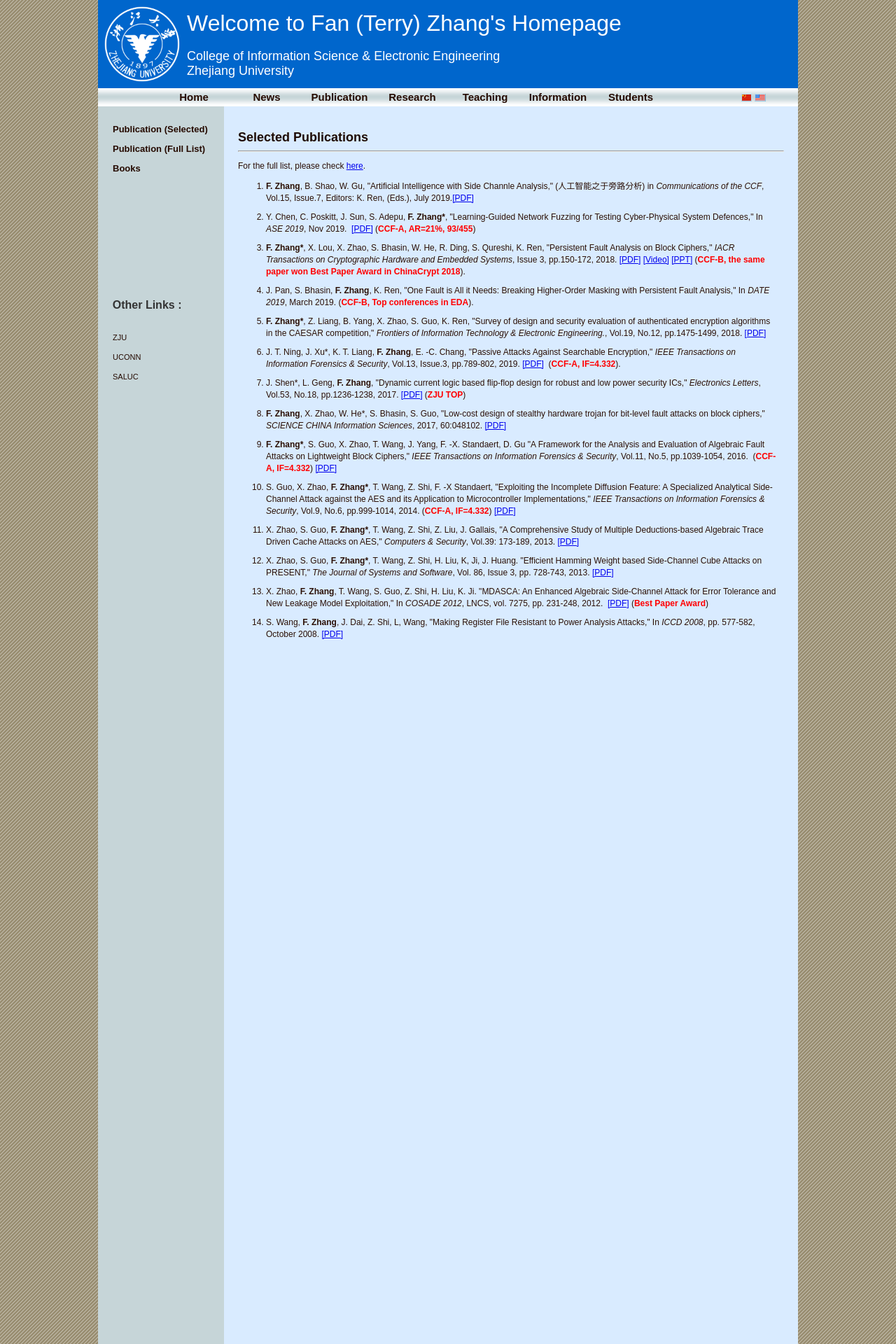
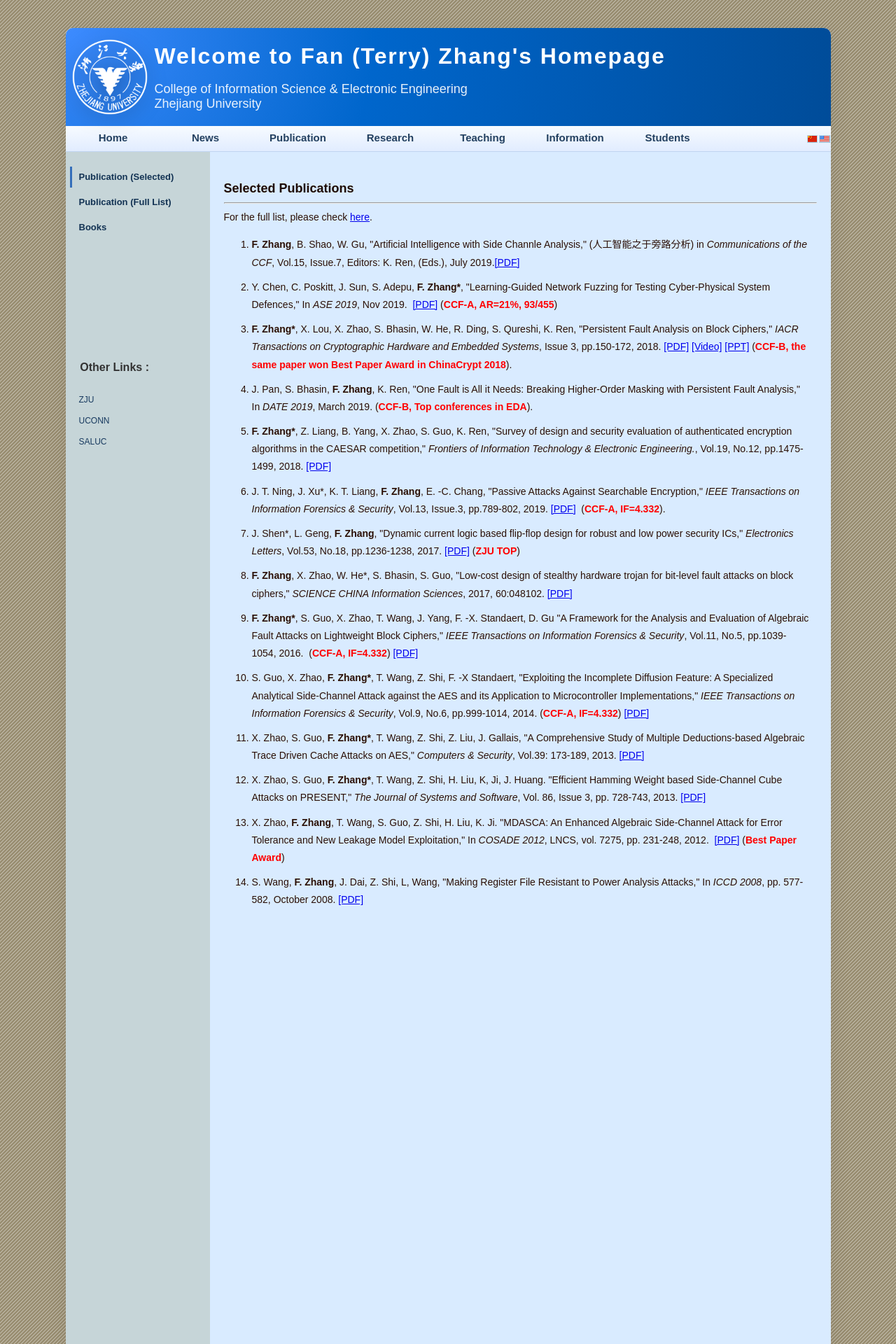
Before and after one commit to Kilislan/test, a PHP site: page /site_en/publication_selected.htm in a window 1280 px wide. Shown: the top 1920 px of the page at 70% size. Run offline with PHP 8.4, Linux system fonts and the light colour scheme.

Commit message:
同步英文页面

```diff
--- a/css/style_en.css
+++ b/css/style_en.css
@@ -8,7 +8,17 @@ body {
 	margin-top: 0px;
 	margin-right: 0px;
 	margin-bottom: 0px;
-	background: url(../images/bg.gif);
+	background: #e6f0ff url(../images/bg.gif) repeat;
+}
+
+/* Page container (the outermost table) */
+body > table {
+	background-color: rgba(255, 255, 255, 0.96);
+	box-shadow: 0 10px 30px rgba(0, 0, 0, 0.08);
+	border-radius: 10px;
+	overflow: hidden;
+	margin-top: 40px;
+	margin-bottom: 60px;
 }
 
 li {
@@ -19,125 +29,167 @@ li {
 
 .text {
 	font-family: Arial, Helvetica, sans-serif;
-	font-size: 12px;
+	font-size: 14px;
 	color: #2B1005;
-	line-height: 17px;
+	line-height: 1.8;
 	font-weight: lighter;
 }
 
-.xmenu0, .xmenu0:active,.xmenu0:link, .xmenu0:visited {
-	text-align:center;
-	font-size:15px;
-	font-weight:bolder;
+/* Improve readability for long paragraphs */
+.text p {
+	max-width: 46em;
+	margin-top: 0.4em;
+	margin-bottom: 0.8em;
+}
 
-	color:#250A00;
-	text-decoration:none;
-	display:block;
-	width:100px;
-	float:left;
-	line-height:20px;
-	padding-left: 0px;
-	border-top-width: 0px;
-	border-bottom-width: 0px;
-	border-top-style: solid;
-	border-bottom-style: solid;
-	border-top-color: #c6d5d8;
-	border-bottom-color: #c6d5d8;
+/* Banner (keep blue theme, add depth) */
+td[bgcolor="#0066CC"] {
+	background: radial-gradient(circle at 0% 0%, #3d8bff 0%, #0066CC 40%, #004c99 100%);
+}
+
+td[bgcolor="#0066CC"] table {
+	width: 100%;
+	height: 140px;
+}
+
+td[bgcolor="#0066CC"] img {
+	filter: drop-shadow(0 6px 14px rgba(0,0,0,0.35));
+}
+
+td[bgcolor="#0066CC"] font[size="+3"] {
+	letter-spacing: 0.06em;
+	font-weight: bold;
+}
+
+td[bgcolor="#0066CC"] font[size="+1"] {
+	opacity: 0.9;
+}
+
+/* Top navigation bar (light, matches content background) */
+td[background*="menu2.png"] {
+	background: linear-gradient(to bottom, #f7fbff 0%, #e1ecff 100%);
+	border-bottom: 1px solid #c0d4f0;
+}
+
+td[background*="menu2.png"] table {
+	width: 100%;
+	border-collapse: separate;
+	border-spacing: 0;
+}
+
+/* Flags alignment */
+#ch, #en {
+	vertical-align: middle;
+}
+
+/* Top nav items (square tabs, hover has subtle shadow) */
+.xmenu0,
+.xmenu0:active,
+.xmenu0:link,
+.xmenu0:visited {
+	text-align: center;
+	font-size: 15px;
+	font-weight: 600;
+	color: #234060;
+	text-decoration: none;
+	display: inline-block;
+	min-width: 96px;
+	padding: 6px 16px 8px;
+	line-height: 1.2;
+	border-radius: 0;
+	border: 1px solid transparent;
+	transition: background-color 0.18s ease, color 0.18s ease, box-shadow 0.12s ease;
+	position: relative;
 }
 
 .xmenu0:hover {
-	text-align:center;
-	font-size: 15px;
-	color:#333333;
-	text-decoration:none;
-	display:block;
-	width:100px;
-	float:left;
-	line-height:20px;
-	padding-left: 0px;
-	border-top-width: 0px;
-	border-bottom-width: 0px;
-	border-top-style: solid;
-	border-bottom-style: solid;
-	border-top-color: #3C1E06;
-	border-bottom-color: #3C1E06;
-	background-color: #FFFFFF;
+	color: #003d80;
+	background-color: #e4f0ff;
+	box-shadow: 0 3px 10px rgba(0, 0, 0, 0.16);
 }
 
-.xmenu1, .xmenu1:active,.xmenu1:link, .xmenu1:visited {
-	text-align:left;
-	font-size:13px;
-	font-weight:bolder;
-	color:#250A00;
-	text-decoration:none;
-	display:block;
-	width:150px;
-	float:left;
-	line-height:20px;
-	padding-left: 15px;
-	border-top-width: 1px;
-	border-bottom-width: 1px;
-	border-top-style: solid;
-	border-bottom-style: solid;
-	border-top-color: #c6d5d8;
-	border-bottom-color: #c6d5d8;
+.xmenu0:hover::after {
+	content: "";
+	position: absolute;
+	left: 0;
+	right: 0;
+	bottom: -3px;
+	height: 3px;
+	background: #9fc5ff;
+	border-radius: 2px;
+	opacity: 0.85;
+}
+
+/* Spacer menu item: shifts flags by one menu width */
+a.xmenu0[href="#"] {
+	opacity: 0;
+	pointer-events: none;
+}
+
+a.xmenu0[href="#"]::after {
+	content: none !important;
+}
+
+/* Sidebar menu (simple list style, no card look) */
+.xmenu1,
+.xmenu1:active,
+.xmenu1:link,
+.xmenu1:visited {
+	text-align: left;
+	font-size: 13px;
+	font-weight: 600;
+	color: #123253;
+	text-decoration: none;
+	display: block;
+	width: 170px;
+	line-height: 22px;
+	padding: 4px 8px 4px 10px;
+	border: none;
+	background: transparent;
+	border-left: 3px solid transparent;
+	transition: background-color 0.15s ease, color 0.15s ease, border-color 0.15s ease;
+	margin-bottom: 2px;
 }
 
 .xmenu1:hover {
-	text-align:left;
-	font-size: 13px;
-	color:#333333;
-	text-decoration:none;
-	display:block;
-	width:150px;
-	float:left;
-	line-height:22px;
-	padding-left: 15px;
-	border-top-width: 1px;
-	border-bottom-width: 1px;
-	border-top-style: solid;
-	border-bottom-style: solid;
-	border-top-color: #3C1E06;
-	border-bottom-color: #3C1E06;
-	background-color: #FFFFFF;
+	color: #002a5c;
+	background-color: #e5f0ff;
+	border-left-color: #9fb8e5;
 }
 
-.xmenu2, .xmenu2:active,.xmenu2:link, .xmenu2:visited {
-	text-align:left;
-	font-size:11px;
-	font-weight:300;
-	color:#250A00;
-	text-decoration:none;
-	display:block;
-	width:150px;
-	float:left;
-	line-height:20px;
-	padding-left: 15px;
-	border-top-width: 1px;
-	border-bottom-width: 1px;
-	border-top-style: solid;
-	border-bottom-style: solid;
-	border-top-color: #c6d5d8;
-	border-bottom-color: #c6d5d8;
+/* Current item in publication sidebar */
+.side-current,
+.side-current:link,
+.side-current:visited {
+	background: transparent;
+	border-left-color: #356fba;
+}
+
+/* Sidebar related links (match list style) */
+.xmenu2,
+.xmenu2:active,
+.xmenu2:link,
+.xmenu2:visited {
+	text-align: left;
+	font-size: 12px;
+	font-weight: 400;
+	color: #183a5f;
+	text-decoration: none;
+	display: block;
+	width: 170px;
+	line-height: 1.35;
+	padding: 4px 8px 4px 10px;
+	border: none;
+	background: transparent;
+	border-left: 3px solid transparent;
+	transition: background-color 0.15s ease, color 0.15s ease, border-color 0.15s ease;
+	margin-bottom: 2px;
 }
 
 .xmenu2:hover {
-	text-align:left;
-	font-size: 11px;
-	color:#333333;
-	text-decoration:none;
-	display:block;
-	width:150px;
-	float:left;
-	line-height:22px;
-	padding-left: 15px;
-	border-top-width: 1px;
-	border-bottom-width: 1px;
-	border-top-style: solid;
-	border-bottom-style: solid;
-	border-top-color: #3C1E06;
-	border-bottom-color: #3C1E06;
-	background-color: #FFFFFF;
+	color: #002a5c;
+	background-color: #eef5ff;
+	border-left-color: #b6c9e9;
 }
 
 .footnote {
--- a/site_en/publication_fulllist.htm
+++ b/site_en/publication_fulllist.htm
@@ -74,7 +74,7 @@
 			<td align="left">
             	<table width="100%">
 				<tr><td height="26"><a href="publication_selected.htm" class="xmenu1">Publication (Selected)</a></td></tr>
-                <tr><td height="26"><a href="publication_fulllist.htm" class="xmenu1">Publication (Full List)</a></td></tr>
+                <tr><td height="26"><a href="publication_fulllist.htm" class="xmenu1 side-current">Publication (Full List)</a></td></tr>
                 <tr><td height="26"><a href="#" class="xmenu1">Books</a></td></tr>
                 <!--<tr><td height="26"><a href="#" class="xmenu1">Category by Area</a></td></tr>-->
                 <!--<tr><td height="26"><a href="../references/refs_index.html" class="xmenu1">References</a></td></tr>-->
--- a/site_en/publication_selected.htm
+++ b/site_en/publication_selected.htm
@@ -73,7 +73,7 @@
 		  <tr>
 			<td align="left">
             	<table width="100%">
-				<tr><td height="26"><a href="publication_selected.htm" class="xmenu1">Publication (Selected)</a></td></tr>
+				<tr><td height="26"><a href="publication_selected.htm" class="xmenu1 side-current">Publication (Selected)</a></td></tr>
                 <tr><td height="26"><a href="publication_fulllist.htm" class="xmenu1">Publication (Full List)</a></td></tr>
                 <tr><td height="26"><a href="#" class="xmenu1">Books</a></td></tr>
                 <!--<tr><td height="26"><a href="#" class="xmenu1">Category by Area</a></td></tr>-->
```
